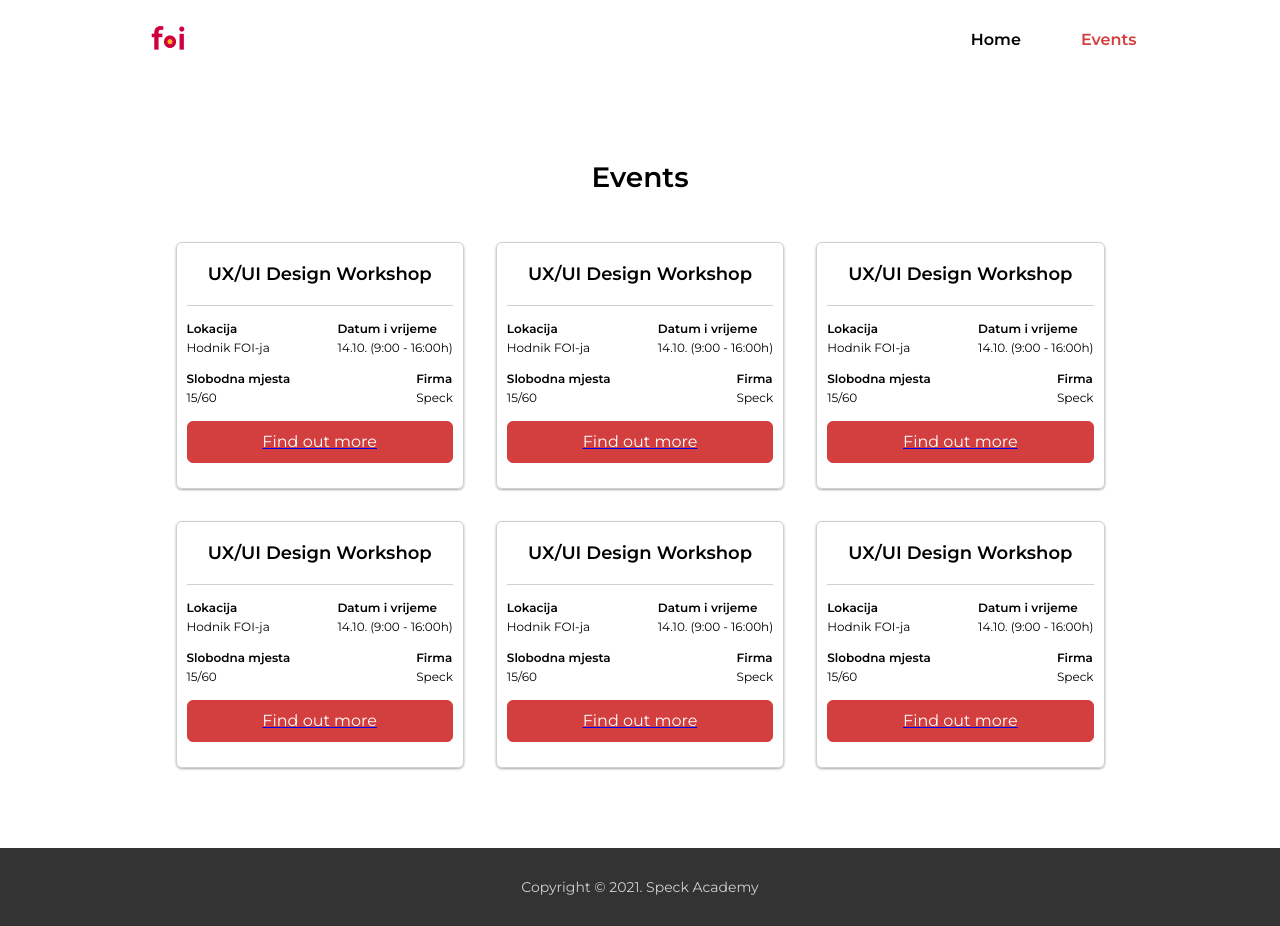
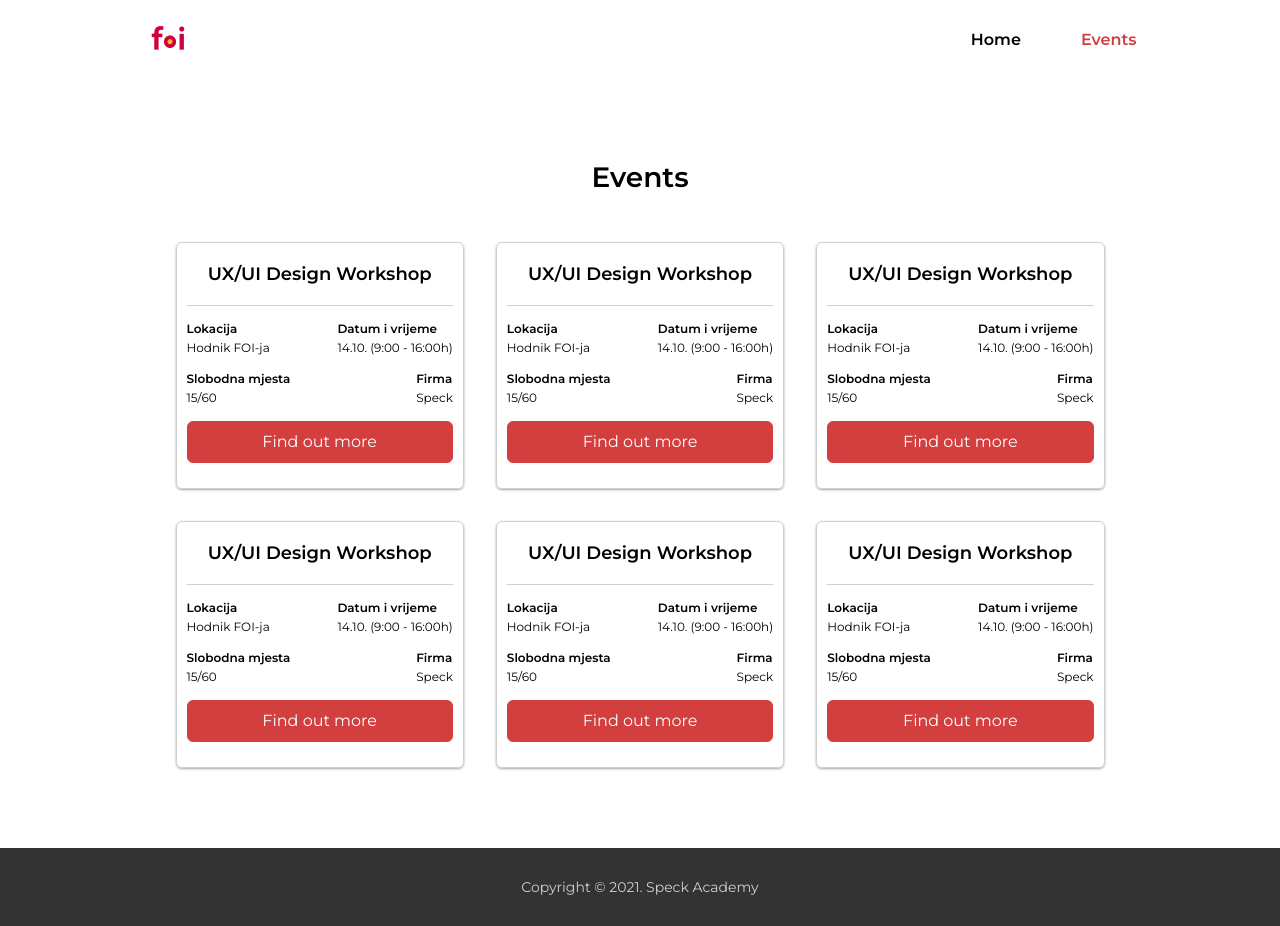
Before and after one commit to Strla/Speck-React, a React (Create React App) app: page /events in a window 1280 px wide. Built offline with nearby package versions, Linux system fonts and the light colour scheme.

Commit message:
maknut underline sa buttona

```diff
--- a/src/components/Event/Event.js
+++ b/src/components/Event/Event.js
@@ -11,7 +11,7 @@ const Event = ({ image, title, description, buttonText }) => {
             </figure>
             <h3 className="Event-Title">{title}</h3>
             <p className="Event-Description">{description}</p>
-            <Link to="/event">
+            <Link to="/event" style={{ textDecoration: 'none' }}>
                 <Button text={buttonText} />
             </Link>
         </div>
--- a/src/components/EventCard/EventCard.js
+++ b/src/components/EventCard/EventCard.js
@@ -40,7 +40,7 @@ const EventCard = ({
 					</div>
 				</div>
 
-				<Link to="/event">
+				<Link to="/event" style={{ textDecoration: 'none' }}>
 					<Button text={buttonText} />
 				</Link>
 			</div>
```
